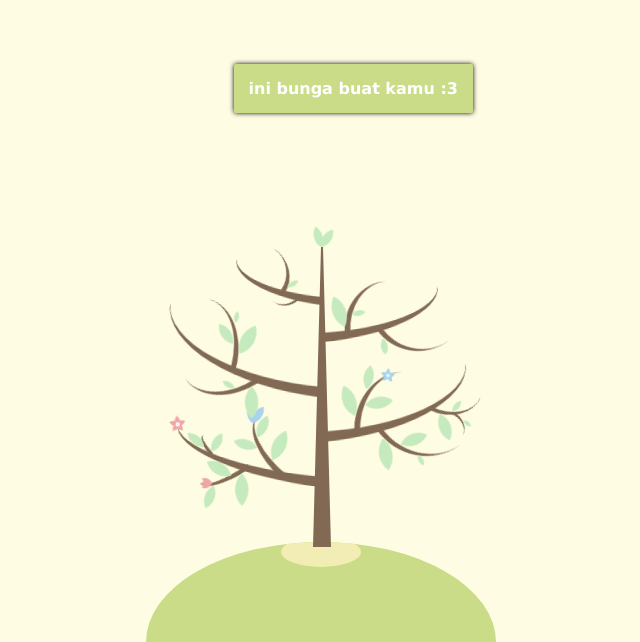
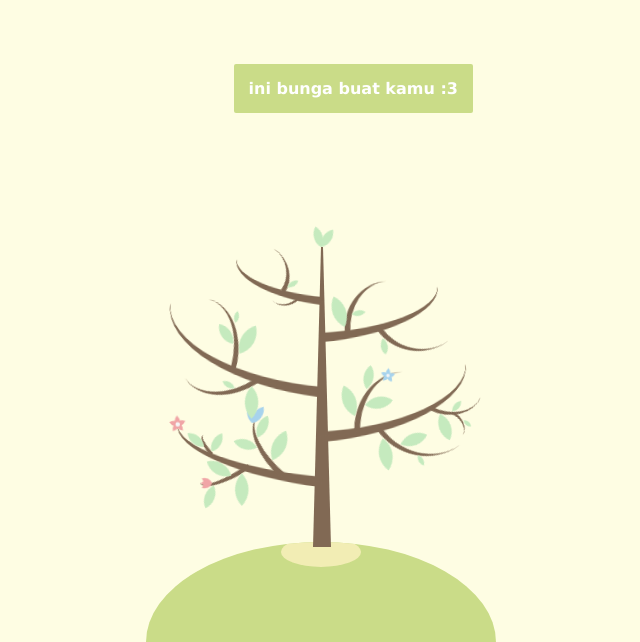
Before and after one commit to AzkaBeker7947/I-Love-You-Calculator, a plain HTML site: page flower tree.html in a window 1280 px wide. Shown: the part 158-800 px from the top of the page, without its empty margins (319-959 px from the left). Drawn offline with Linux system fonts and the light colour scheme.

Commit message:
Update flower tree.css

```diff
--- a/flower tree.css
+++ b/flower tree.css
@@ -11,7 +11,6 @@ body {
    color: #ffffff;
    padding: 15px;
    border-radius: 2px;
-   box-shadow: 0px 0px 5px rgb(0, 0, 0);
    display: flex;
    animation: kotakPudar 3s ease-in-out;
 }
```
